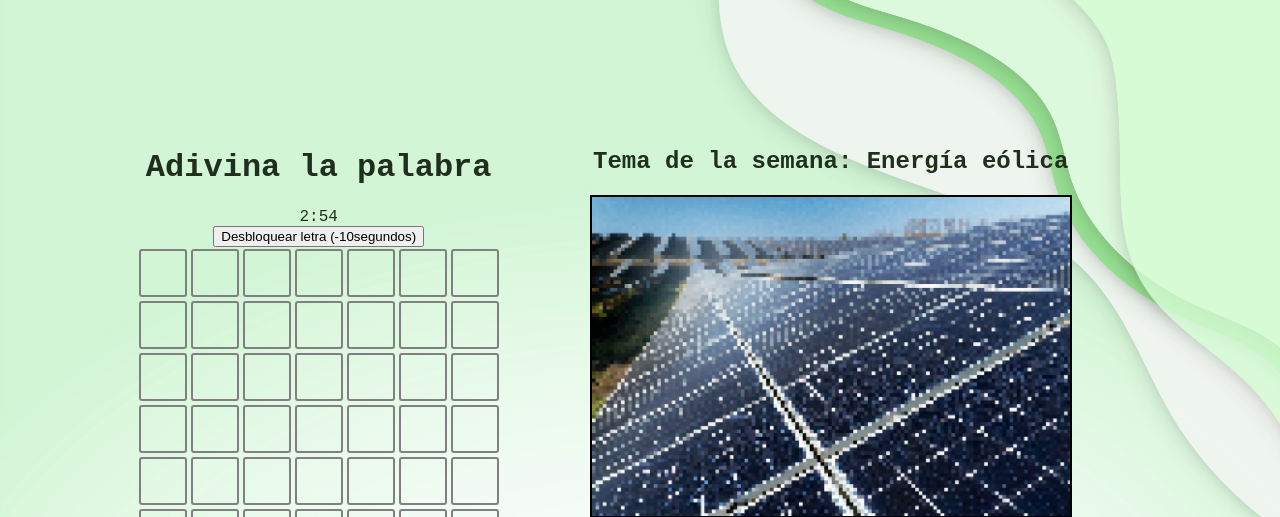
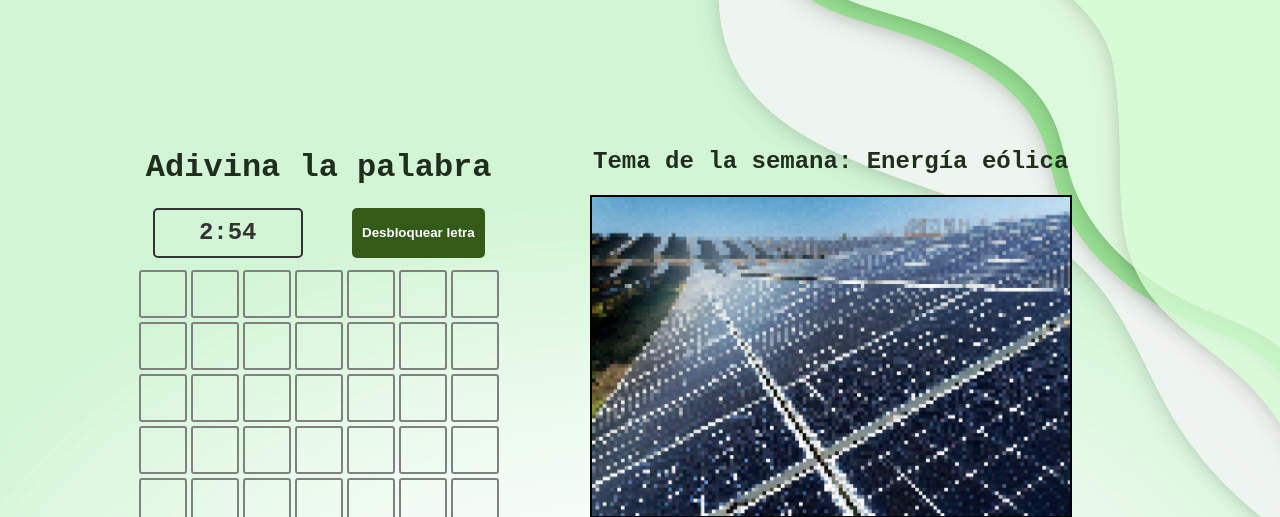
Before and after one commit to dprieto96/TFG, a PHP site: page /app/wordle/Index.php in a window 1280 px wide. Shown: the part 80-597 px from the top of the page. Run offline with PHP 8.4, Linux system fonts and the light colour scheme; the visitor is signed in with stand-in values (Sample User, id 1); some libraries are stand-ins or nearby versions.

Commit message:
Css temporizador y botón desbloqueo

```diff
--- a/app/wordle/Index.php
+++ b/app/wordle/Index.php
@@ -29,8 +29,10 @@
 <div class="image-container">
     <div>
         <h1>Adivina la palabra</h1>
-        <div id="temporizador"></div>
-        <button id="desbloquear-letra-btn">Desbloquear letra (-10segundos)</button>
+        <div class="option-container">
+            <div id="timer" class="timer"></div>
+            <button id="desbloquear-letra-btn" class="unlock-letter-btn">Desbloquear letra</button>
+        </div>
         <div id="game-board">
         </div>
         <div id="keyboard-cont">
--- a/app/wordle/script_wordle.js
+++ b/app/wordle/script_wordle.js
@@ -23,15 +23,14 @@ let intentos_restantes=FILAS;
 let letra_actual=0;
 let GANAR=false;
 
+//Segundos que se restan al pulsar el botón de desbloqueo de letra
+const TIEMPO_DESBLOQUEO_LETRA = 10;
 //Palabra que hay que adivinar
 let palabra_correcta=Array.from(palabra_aleatoria);
-
 //Letras acertadas al comprobar los intentos
 let letras_acertadas = new Array(palabra_aleatoria.length);
-
 //Letras desbloqueadas con el botón
 let letras_desbloqueadas = new Array(palabra_aleatoria.length);
-
 //Letras usadas en el intento actual
 let letras_usadas = new Array(palabra_aleatoria.length);
 
@@ -75,8 +74,15 @@ function actualizarTemporizador() {
     const segundosRestantes = tiempoObjetivo - tiempoTranscurrido;
     const minutos = Math.floor(segundosRestantes / 60);
     const segundos = segundosRestantes % 60;
-    const temporizadorElement = document.getElementById('temporizador');
+    const temporizadorElement = document.getElementById('timer');
     temporizadorElement.textContent = `${minutos}:${segundos.toString().padStart(2, '0')}`; // Formatea los segundos con dos dígitos
+
+    //Si no queda suficiente tiempo para usar el botón de desbloqueo de palabra, lo bloqueamos
+    if (segundosRestantes < TIEMPO_DESBLOQUEO_LETRA) {
+        const botonDesbloqueo = document.getElementById('desbloquear-letra-btn');
+        botonDesbloqueo.disabled = true;
+        botonDesbloqueo.classList.add('bloqueado');
+    }
 }
 
 function updateFeedbackImage() {
@@ -398,8 +404,10 @@ function desbloquearLetraAleatoria() {
 
     // Obtener las posiciones de las letras que aún no han sido adivinadas
     let posicionesNoAdivinadas = [];
+    const tiempoTranscurrido = DateTime.local().diff(inicio, 'seconds').seconds;
     for (let i = 0; i < letras_acertadas.length; i++) {
-        if (letras_acertadas[i] == 0 && letras_desbloqueadas[i] == 0 && letra_actual <= i) {
+        //Se comprueba que haya letras sin adivinar posteriores a la posición actual y que quede el tiempo necesario para restarlo
+        if (letras_acertadas[i] == 0 && letras_desbloqueadas[i] == 0 && letra_actual <= i && tiempoTranscurrido < (tiempoObjetivo - TIEMPO_DESBLOQUEO_LETRA)) {
             posicionesNoAdivinadas.push(i);
         }
     }
@@ -424,10 +432,10 @@ function desbloquearLetraAleatoria() {
     // Marcar la letra como adivinada
     letras_desbloqueadas[posicionAleatoria] = 1;
 
-    // Restar 10 segundos del temporizador
+    // Restar TIEMPO_DESBLOQUEO_LETRA segundos del temporizador
     const tiempoRestante = DateTime.local().diff(inicio, 'seconds').seconds;
-    if (tiempoRestante > 10) {
-        inicio = inicio.plus({ seconds: -10 });
+    if (tiempoRestante > TIEMPO_DESBLOQUEO_LETRA) {
+        inicio = inicio.plus({ seconds: -TIEMPO_DESBLOQUEO_LETRA });
     } else {
         inicio = inicio.set({ seconds: 0 });
     }
--- a/public/css/wordle.css
+++ b/public/css/wordle.css
@@ -11,6 +11,73 @@
     height: auto;
 }
 
+.option-container {
+    /* border: 2px solid red; */
+    display: flex;
+    justify-content: space-around;
+    padding-bottom: 10px;
+}
+
+#timer {
+  font-size: 24px;
+  font-weight: bold;
+  color: #333;
+  text-align: center;
+  border: 2px solid #333;
+  border-radius: 5px;
+  width: 150px;
+  height: 50px;
+  display: flex;
+  justify-content: center;
+  align-items: center;
+}
+
+
+/*El css para el botón está sacado de https://markodenic.com/tools/buttons-generator/ y modificado*/
+.unlock-letter-btn {
+    min-width: 130px;
+    height: 50px;
+    color: #fff;
+    padding: 5px 10px;
+    font-weight: bold;
+    cursor: pointer;
+    transition: all 0.3s ease;
+    position: relative;
+    display: inline-block;
+    outline: none;
+    overflow: hidden;
+    border-radius: 5px;
+    border: none;
+    background-color: #345a18
+}
+
+.unlock-letter-btn:hover {
+    border-radius: 5px;
+    padding-bottom: 20px;
+    /* padding-left:8px; */
+}
+
+.unlock-letter-btn:hover:after {
+    opacity: 1;
+    right: 25px;
+}
+
+.unlock-letter-btn:after {
+    content: "(-10 segundos)";
+    position: absolute;
+    opacity: 0;
+    font-size: 12px;
+    line-height: 70px;
+    top: 0;
+    transition: 0.4s;
+}
+
+.bloqueado {
+  opacity: 0.5;
+  cursor: not-allowed;
+}
+
+
 @media (max-width: 768px) {
     .image-container {
         flex-direction: column;
```
